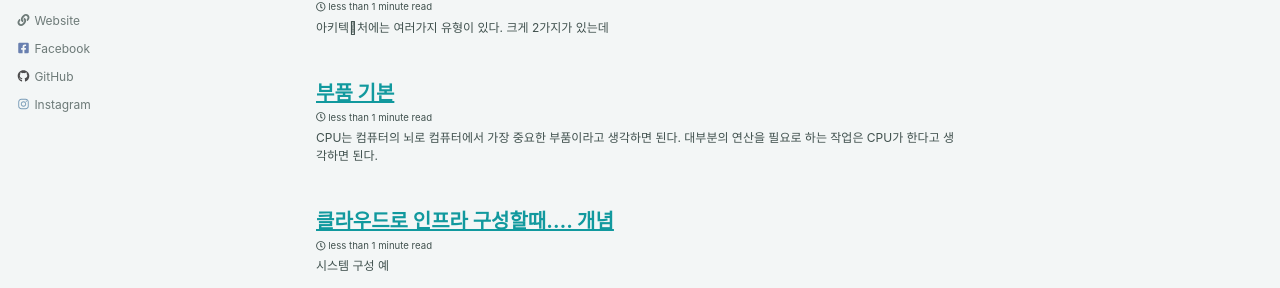
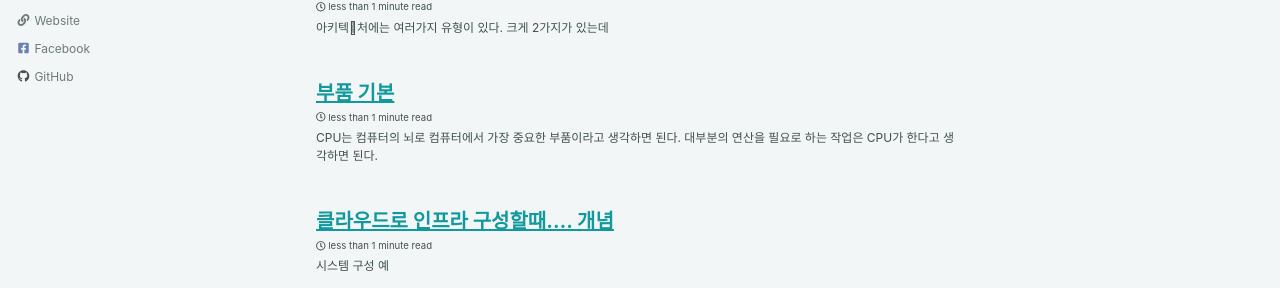
Before and after one commit to josephmjjo/josephmjjo.github.io, a Jekyll site: the page built from index.html, in a window 1280 px wide and 900 px high. Shown: the part 286-574 px from the top of the window. Built offline with Jekyll 4.4.1, drawn with Linux system fonts in a browser that asks for light colours; cached includes are drawn as plain includes; nearby versions of some CDN libraries; the list of posts is cut into pages by our own code.

Commit message:
change github url

```diff
--- a/_config.yml
+++ b/_config.yml
@@ -20,7 +20,7 @@ title                    : ""
 title_separator          : "-"
 name                     : "Myeongjang"
 description              : "Myeongjang blog."
-url                      : "https://myeongjang.github.io" # the base hostname & protocol for your site e.g. "https://mmistakes.github.io"
+url                      : "https://josephmjjo.github.io" # the base hostname & protocol for your site e.g. "https://mmistakes.github.io"
 baseurl                  : ""# the subpath of your site, e.g. "/blog"
 repository               : # GitHub username/repo-name e.g. "mmistakes/minimal-mistakes"
 teaser                   : # path of fallback teaser image, e.g. "/assets/images/500x300.png"
@@ -126,10 +126,8 @@ author:
       url: "https://www.facebook.com/jacobmjjo"
     - label: "GitHub"
       icon: "fab fa-fw fa-github"
-      url: "https://github.com/myeongjang"
-    - label: "Instagram"
-      icon: "fab fa-fw fa-instagram"
-      url: "https://www.instagram.com/jomyeongjang/"
+      url: "https://github.com/josephmjjo"
+
 
 # Site Footer
 footer:
@@ -148,7 +146,7 @@ footer:
       url: "https://www.facebook.com/jacobmjjo"
     - label: "GitHub"
       icon: "fab fa-fw fa-github"
-      url: "https://github.com/myeongjang"
+      url: "https://github.com/josephmjjo"
     - label: "Instagram"
       icon: "fab fa-fw fa-instagram"
       url: "https://www.instagram.com/joseph_mjjo/"
```
